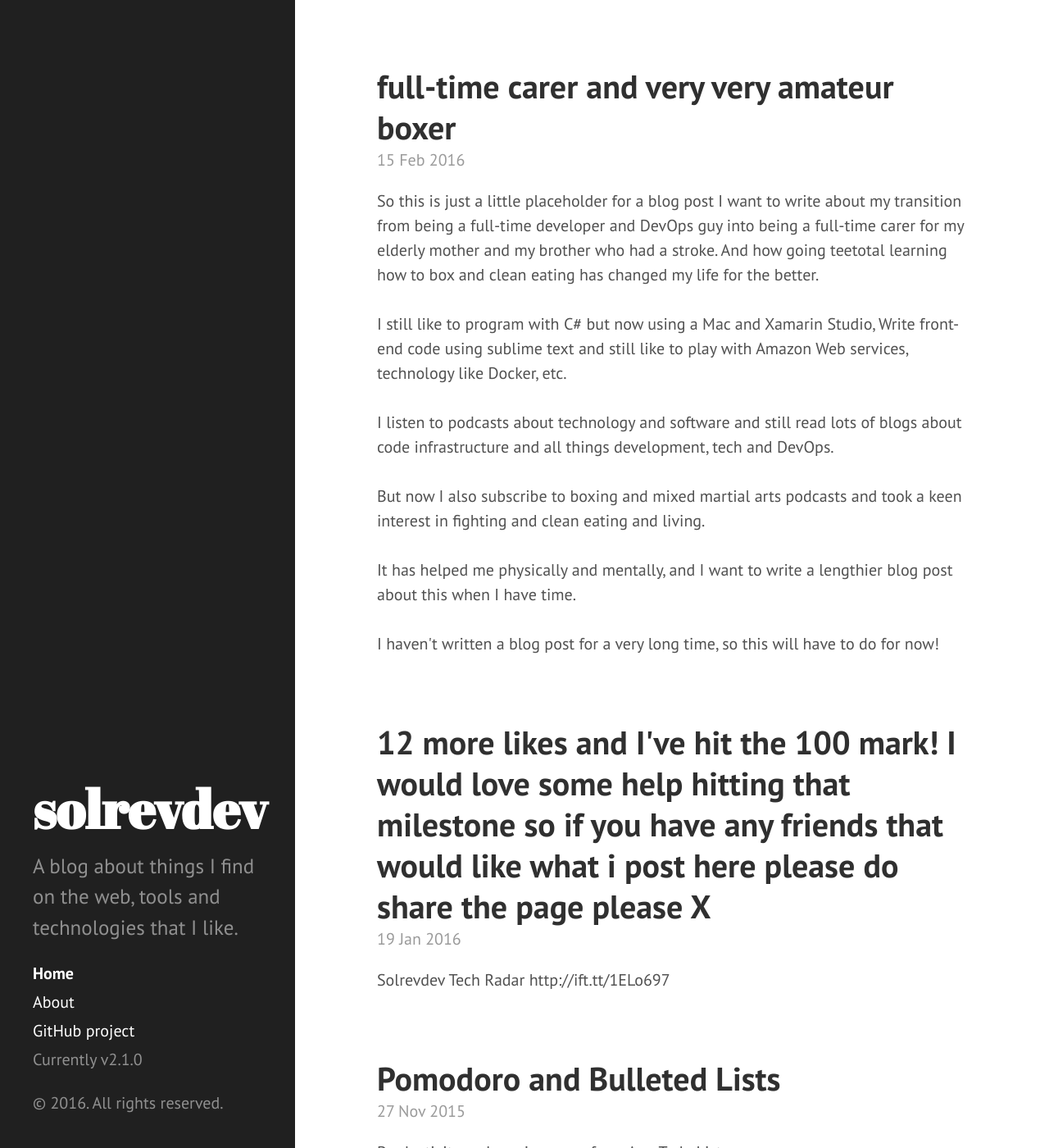
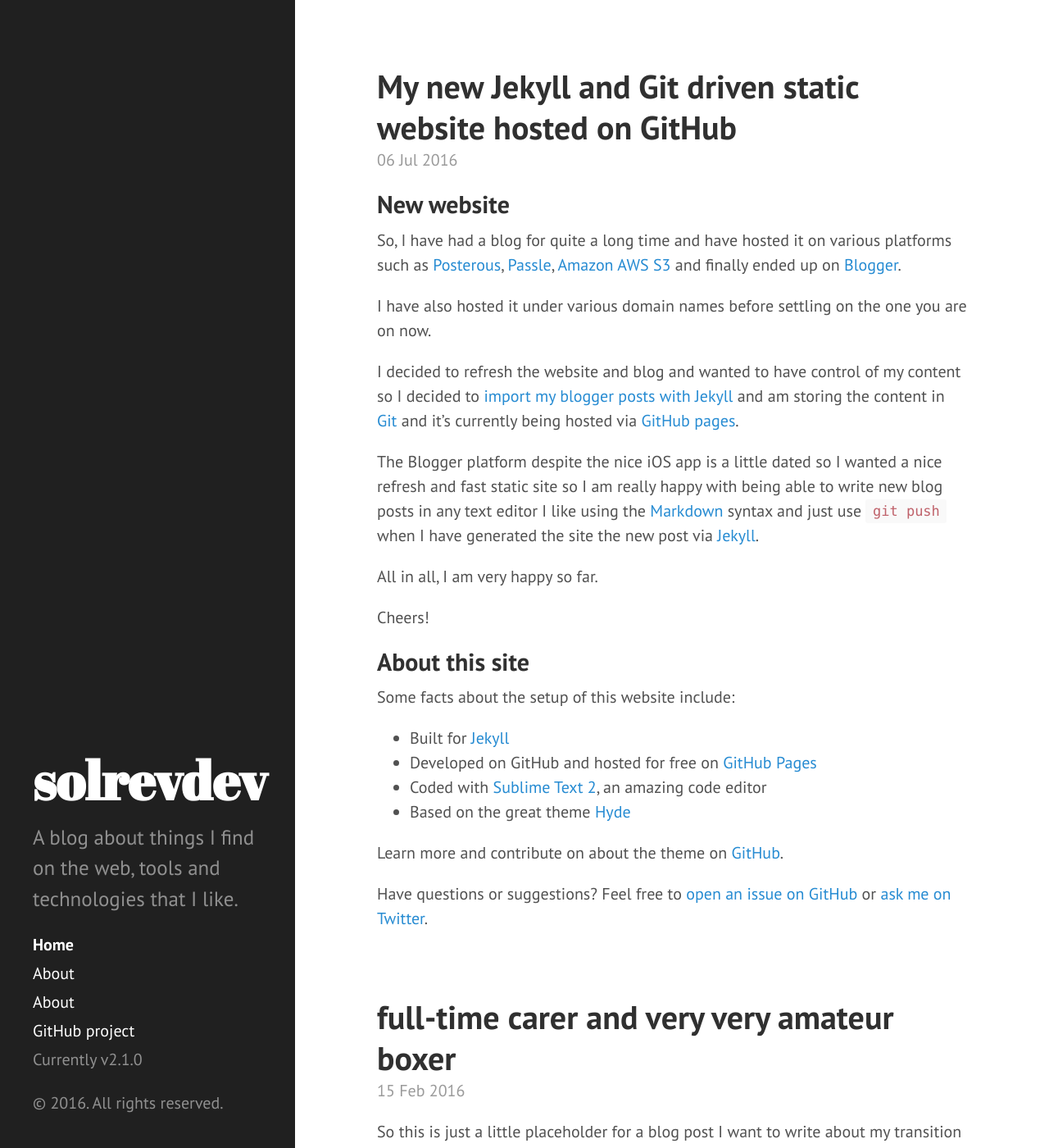
Before and after one commit to solrevdev/solrevdev.github.io, a Jekyll site: the page built from index.html, in a window 1280 px wide and 1400 px high. Shown: the whole window at 82% size. Built offline with Jekyll 4.4.1, drawn with Linux system fonts in a browser that asks for light colours; the list of posts is cut into pages by our own code; some of the changed text lies outside the part shown.

Commit message:
first blog post

```diff
--- /dev/null
+++ b/_posts/2016-07-06-my-new-jekyll-git-website.md
@@ -0,0 +1,37 @@
+---
+layout: post
+title: "My new Jekyll and Git driven static website hosted on GitHub"
+author: "John Smith"
+tags:
+- "#jekyll"
+- "#git"
+- "#github"
+---
+
+## New website
+
+
+So, I have had a blog for quite a long time and have hosted it on various platforms such as [Posterous](https://en.wikipedia.org/wiki/Posterous), [Passle](https://home.passle.net/), [Amazon AWS S3](http://docs.aws.amazon.com/AmazonS3/latest/dev/WebsiteHosting.html) and finally ended up on [Blogger](https://www.blogger.com/home).
+
+I have also hosted it under various domain names before settling on the one you are on now.
+
+I decided to refresh the website and blog and wanted to have control of my content so I decided to [import my blogger posts with Jekyll](http://import.jekyllrb.com/docs/blogger/) and am storing the content in [Git](https://git-scm.com/) and it's currently being hosted via [GitHub pages](https://pages.github.com/).
+
+The Blogger platform despite the nice iOS app is a little dated so I wanted a nice refresh and fast static site so I am really happy with being able to write new blog posts in any text editor I like using the [Markdown](https://github.com/adam-p/markdown-here/wiki/Markdown-Cheatsheet) syntax and just use `git push` when I have generated the site the new post via [Jekyll](https://jekyllrb.com/).
+
+All in all, I am very happy so far.
+
+Cheers!
+
+## About this site
+
+Some facts about the setup of this website include:
+
+* Built for [Jekyll](http://jekyllrb.com)
+* Developed on GitHub and hosted for free on [GitHub Pages](https://pages.github.com)
+* Coded with [Sublime Text 2](http://sublimetext.com), an amazing code editor
+* Based on the great theme [Hyde](http://hyde.getpoole.com)
+
+Learn more and contribute on about the theme on [GitHub](https://github.com/poole).
+
+Have questions or suggestions? Feel free to [open an issue on GitHub](https://github.com/solrevdev/solrevdev.github.io) or [ask me on Twitter](https://twitter.com/solrevdev).
--- a/about.md
+++ b/about.md
@@ -2,20 +2,33 @@
 layout: page
 title: About
 ---
+# About
 
 <p class="message">
-  Hello! This page will tell you about me and how I built this site.
+	Note for recruiters, I appreaciate any interest in me and by all means add me as a contact on
+	[Linked In](https://www.linkedin.com/in/solrevdev) but do note I am now a full-time carer and am not in a position to take on any roles at the moment. I am keeping as busy in terms of side projects in order to keep fresh so feel free to check out my GitHub account or profiles.
 </p>
+
+## About Me
+
+I am now a full-time carer but was a software developer and DevOps engineer with a wealth of technical skills and started working as a developer in the late 1990's and am Microsoft certified.
+
+A lover of C# but not tied to exclusively the Microsoft stack.
+
+I switch between writing code in Xamarin Studio, Sublime Text and Visual Studio. I enjoy full stack development, DevOps and cloud-based work in both hands on and head of infrastructure roles both of which I find very rewarding.
+
+Commercially I have worked with the Amazon Web Services stack, MongoDB, Memcached, GIT, Mercurial, TeamCity, Octopus Deploy and various other technologies and thrive in providing startups with a scalable continuous deployment architecture and platform.
 
 I can be found on social media here:
 
+* [Linked In](https://www.linkedin.com/in/solrevdev)
 * [@solrevdev](https://twitter.com/solrevdev)
 * [Facebook](https://www.facebook.com/solrevdevtechradar/)
 
 
-## Setup
+## About this site
 
-Some fun facts about the setup of this project include:
+Some facts about the setup of this website include:
 
 * Built for [Jekyll](http://jekyllrb.com)
 * Developed on GitHub and hosted for free on [GitHub Pages](https://pages.github.com)
--- /dev/null
+++ b/about/index.md
@@ -0,0 +1,29 @@
+---
+layout: page
+title: About
+---
+
+<p class="message">
+  Hello! This page will tell you about me and how I built this site.
+</p>
+
+I can be found on social media here:
+
+* [@solrevdev](https://twitter.com/solrevdev)
+* [Facebook](https://www.facebook.com/solrevdevtechradar/)
+
+
+## Setup
+
+Some fun facts about the setup of this project include:
+
+* Built for [Jekyll](http://jekyllrb.com)
+* Developed on GitHub and hosted for free on [GitHub Pages](https://pages.github.com)
+* Coded with [Sublime Text 2](http://sublimetext.com), an amazing code editor
+* Based on the great theme [Hyde](http://hyde.getpoole.com)
+
+Learn more and contribute on about the theme on [GitHub](https://github.com/poole).
+
+Have questions or suggestions? Feel free to [open an issue on GitHub](https://github.com/solrevdev/solrevdev.github.io) or [ask me on Twitter](https://twitter.com/solrevdev).
+
+Thanks for reading!
```
Also changed, not shown: _drafts/draft-post.md (added, +13 -0 lines), README.md.
